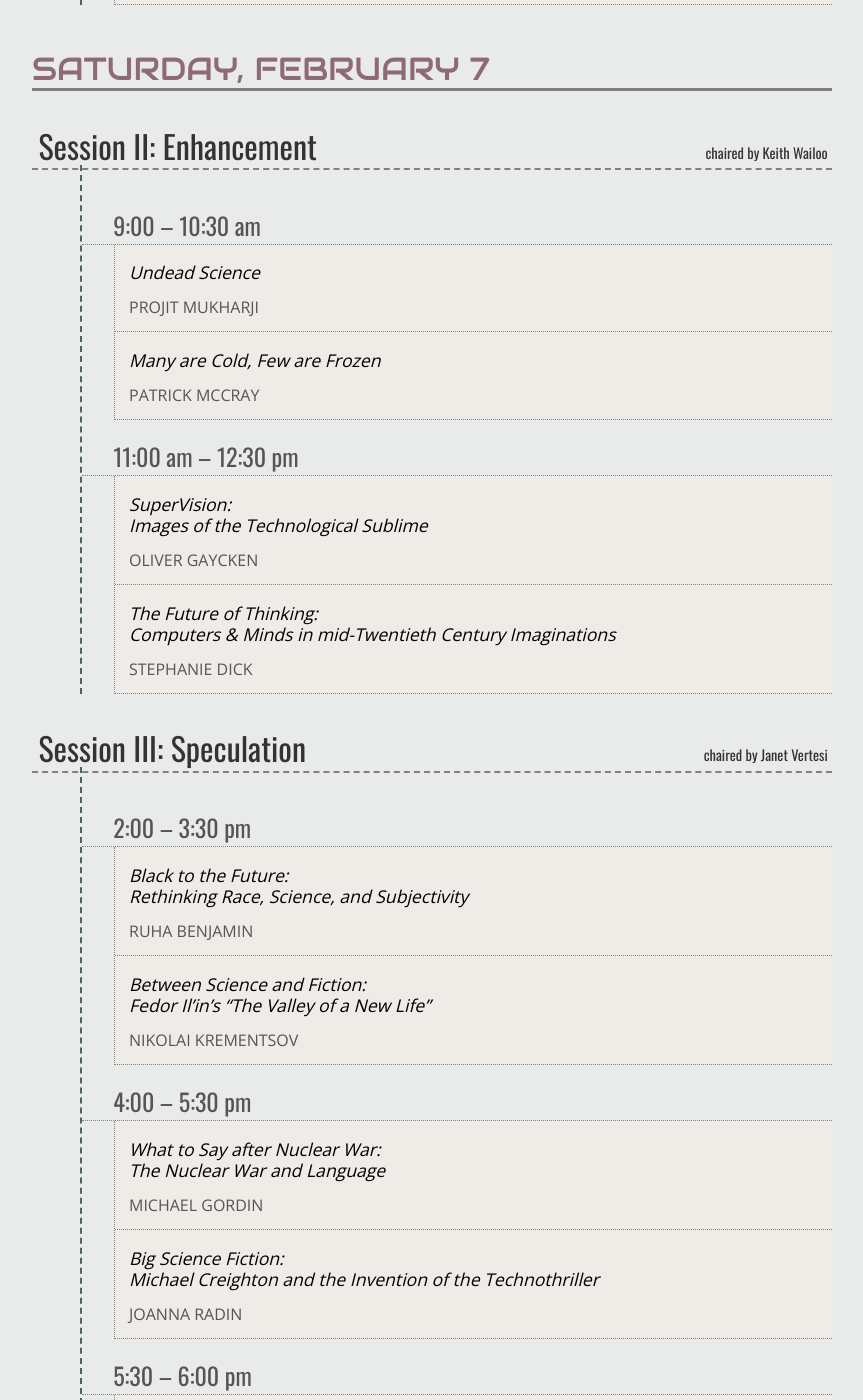
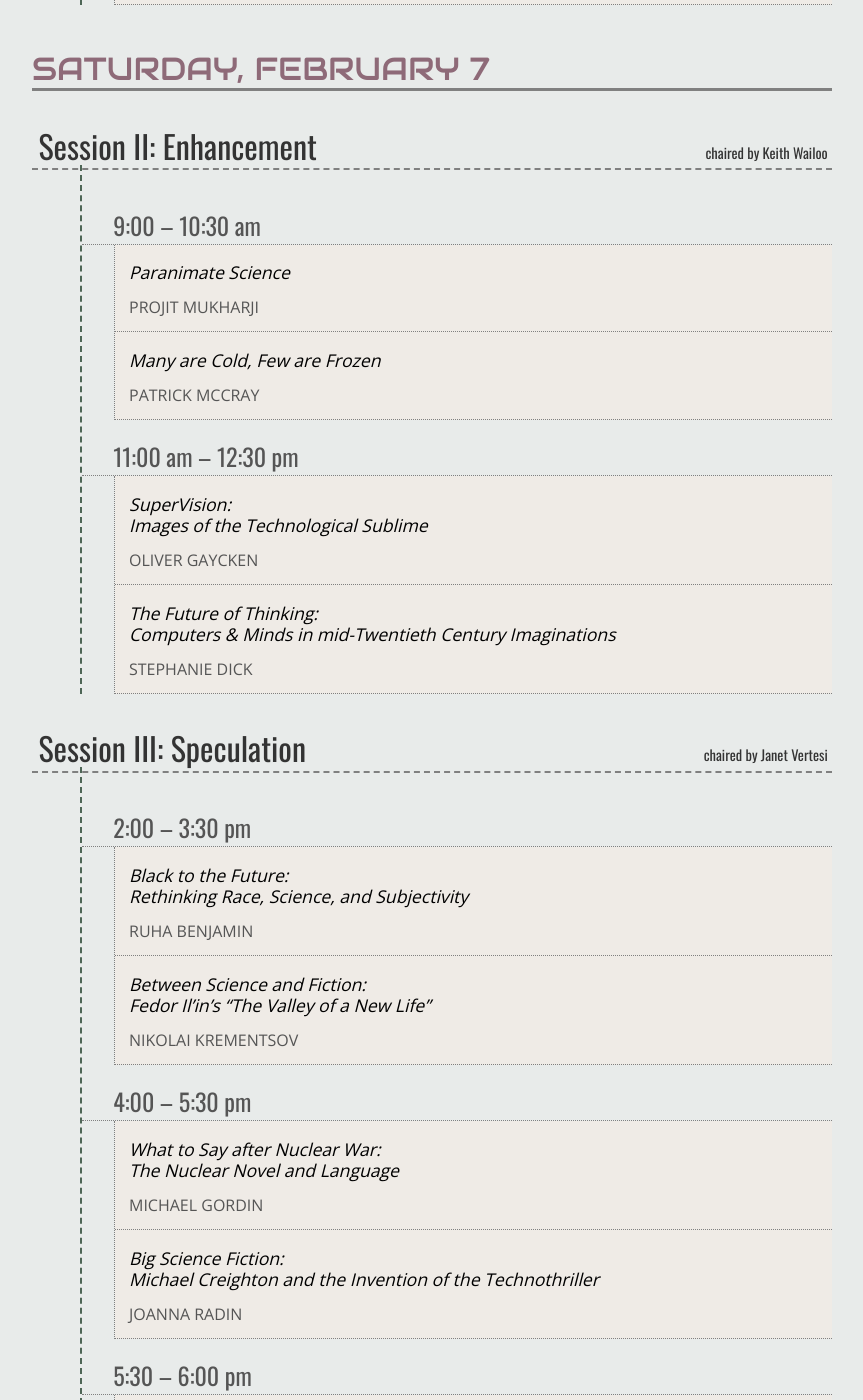
Before and after one commit to historiesofthefuture/historiesofthefuture, a Jekyll site: the page logistics.html, which Jekyll copies as it is, in a window 1280 px wide and 1400 px high, scrolled down 1226 px. Shown: the whole window, without its empty margins (208-1071 px from the left). Built offline with Jekyll 4.4.1, drawn with Linux system fonts in a browser that asks for light colours; nearby versions of some CDN libraries; some web fonts are replaced.

Commit message:
paper title fixes

```diff
--- a/logistics.html
+++ b/logistics.html
@@ -94,7 +94,7 @@
 
 <h2>9:00 – 10:30 am</h2>
 <div class="timeslot">
-<h4>Undead Science</h4>
+<h4>Paranimate Science</h4>
 <h3>Projit Mukharji</h3>
 
 <h4>Many are Cold, Few are Frozen</h4>
@@ -130,7 +130,7 @@
 <h2>4:00 – 5:30 pm</h2>
 <div class="timeslot">
 
-<h4>What to Say after Nuclear War:<br> The Nuclear War and Language</h4>
+<h4>What to Say after Nuclear War:<br> The Nuclear Novel and Language</h4>
 <h3>Michael Gordin</h3>
 
 <h4>Big Science Fiction:<br> Michael Creighton and the Invention of the Technothriller</h4>
```
